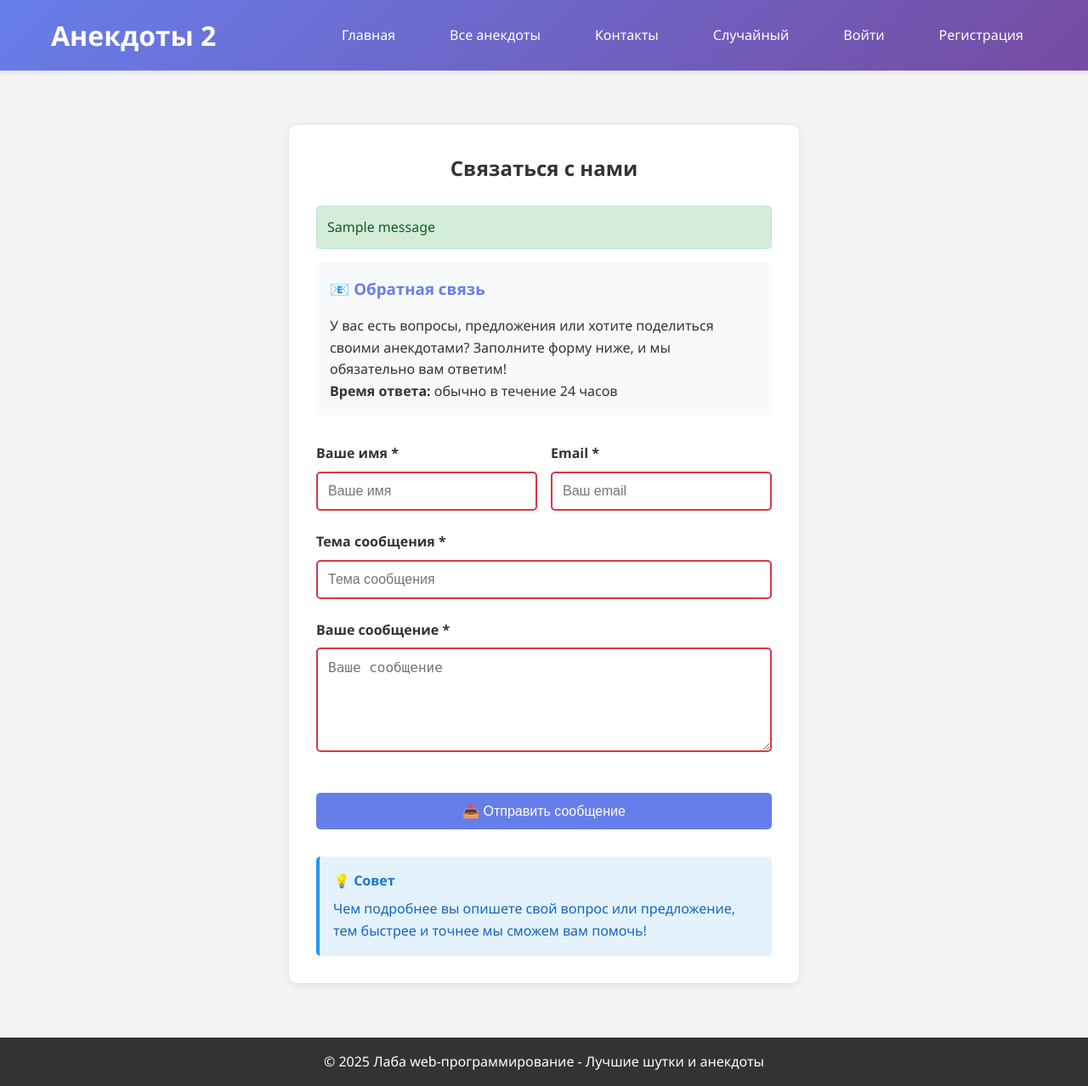
After one commit to Smkin32/WebProgLab, a Django app: page /contact/ in a window 1280 px wide. The commit adds this page. Shown: the whole page at 85% size. Run offline with Django 5.2, Linux system fonts and the light colour scheme; tables that the repository leaves empty hold one stand-in row (values such as "Sample post"); one stand-in notice (Sample message) is shown.

Commit message:
Assistant checkpoint: Add contact form with Telegram bot integration
Assistant generated file changes:
- jokes/models.py: Add ContactMessage model
- jokes/forms.py: Create contact form
- jokes/views.py: Add contact form view and Telegram bot integration, Add Telegram bot and contact view functions
- jokes/urls.py: Add contact URL
- jokes/templates/jokes/base.html: Add contact link to navigation
- jokes/templates/jokes/contact.html: Create contact form template
- jokes/admin.py: Add ContactMessage to admin

---

User prompt:

add contect form using telegram bot api

Replit-Commit-Author: Assistant
Replit-Commit-Session-Id: afba99a2-3271-470d-93d3-2cf0ab9b26bb

```diff
--- /dev/null
+++ b/jokes/forms.py
@@ -0,0 +1,14 @@
+
+from django import forms
+from .models import ContactMessage
+
+class ContactForm(forms.ModelForm):
+    class Meta:
+        model = ContactMessage
+        fields = ['name', 'email', 'subject', 'message']
+        widgets = {
+            'name': forms.TextInput(attrs={'placeholder': 'Ваше имя', 'class': 'form-control'}),
+            'email': forms.EmailInput(attrs={'placeholder': 'Ваш email', 'class': 'form-control'}),
+            'subject': forms.TextInput(attrs={'placeholder': 'Тема сообщения', 'class': 'form-control'}),
+            'message': forms.Textarea(attrs={'placeholder': 'Ваше сообщение', 'rows': 5, 'class': 'form-control'}),
+        }
--- a/jokes/models.py
+++ b/jokes/models.py
@@ -1,6 +1,20 @@
 
 from django.db import models
 from django.utils import timezone
+
+class ContactMessage(models.Model):
+    name = models.CharField(max_length=100)
+    email = models.EmailField()
+    subject = models.CharField(max_length=200)
+    message = models.TextField()
+    created_at = models.DateTimeField(default=timezone.now)
+    is_sent = models.BooleanField(default=False)
+
+    class Meta:
+        ordering = ['-created_at']
+
+    def __str__(self):
+        return f"Message from {self.name}: {self.subject}"
 
 class Joke(models.Model):
     CATEGORY_CHOICES = [
--- a/jokes/templates/jokes/base.html
+++ b/jokes/templates/jokes/base.html
@@ -1,4 +1,3 @@
-
 <!DOCTYPE html>
 <html lang="ru">
 <head>
@@ -216,6 +215,7 @@
                     <ul>
                         <li><a href="{% url 'jokes:home' %}">Главная</a></li>
                         <li><a href="{% url 'jokes:list' %}">Все анекдоты</a></li>
+                        <li><a href="{% url 'jokes:contact' %}">Контакты</a></li>
                         <li><a href="#" onclick="showRandomJoke()" id="random-joke">Случайный</a></li>
                         {% if user.is_authenticated %}
                             <li><a href="{% url 'jokes:logout' %}">Выйти ({{ user.username }})</a></li>
--- /dev/null
+++ b/jokes/templates/jokes/contact.html
@@ -0,0 +1,90 @@
+
+{% extends 'jokes/base.html' %}
+
+{% block title %}Контакты - Анекдоты{% endblock %}
+
+{% block content %}
+<div style="max-width: 600px; margin: 2rem auto; background: white; padding: 2rem; border-radius: 10px; box-shadow: 0 2px 10px rgba(0,0,0,0.1);">
+    <h2 style="text-align: center; margin-bottom: 1.5rem; color: #333;">Связаться с нами</h2>
+
+    {% if messages %}
+        {% for message in messages %}
+            <div style="padding: 0.75rem; margin-bottom: 1rem; border-radius: 5px;
+                        background: {% if message.tags == 'error' %}#f8d7da; color: #721c24; border: 1px solid #f5c6cb;
+                        {% elif message.tags == 'warning' %}#fff3cd; color: #856404; border: 1px solid #ffeaa7;
+                        {% else %}#d4edda; color: #155724; border: 1px solid #c3e6cb;{% endif %}">
+                {{ message }}
+            </div>
+        {% endfor %}
+    {% endif %}
+
+    <div style="margin-bottom: 2rem; padding: 1rem; background: #f8f9fa; border-radius: 5px;">
+        <h3 style="margin-bottom: 1rem; color: #667eea;">📧 Обратная связь</h3>
+        <p>У вас есть вопросы, предложения или хотите поделиться своими анекдотами? Заполните форму ниже, и мы обязательно вам ответим!</p>
+        <p><strong>Время ответа:</strong> обычно в течение 24 часов</p>
+    </div>
+
+    <form method="post" style="display: flex; flex-direction: column; gap: 1.5rem;">
+        {% csrf_token %}
+
+        <div style="display: flex; gap: 1rem;">
+            <div style="flex: 1;">
+                <label for="{{ form.name.id_for_label }}" style="display: block; margin-bottom: 0.5rem; font-weight: bold; color: #333;">
+                    Ваше имя *
+                </label>
+                {{ form.name }}
+            </div>
+            <div style="flex: 1;">
+                <label for="{{ form.email.id_for_label }}" style="display: block; margin-bottom: 0.5rem; font-weight: bold; color: #333;">
+                    Email *
+                </label>
+                {{ form.email }}
+            </div>
+        </div>
+
+        <div>
+            <label for="{{ form.subject.id_for_label }}" style="display: block; margin-bottom: 0.5rem; font-weight: bold; color: #333;">
+                Тема сообщения *
+            </label>
+            {{ form.subject }}
+        </div>
+
+        <div>
+            <label for="{{ form.message.id_for_label }}" style="display: block; margin-bottom: 0.5rem; font-weight: bold; color: #333;">
+                Ваше сообщение *
+            </label>
+            {{ form.message }}
+        </div>
+
+        <button type="submit" class="btn btn-primary" style="padding: 0.75rem; font-size: 1rem; margin-top: 1rem;">
+            📤 Отправить сообщение
+        </button>
+    </form>
+
+    <div style="margin-top: 2rem; padding: 1rem; background: #e3f2fd; border-radius: 5px; border-left: 4px solid #2196f3;">
+        <h4 style="margin-bottom: 0.5rem; color: #1976d2;">💡 Совет</h4>
+        <p style="margin: 0; color: #1565c0;">Чем подробнее вы опишете свой вопрос или предложение, тем быстрее и точнее мы сможем вам помочь!</p>
+    </div>
+</div>
+
+<style>
+    .form-control {
+        width: 100%;
+        padding: 0.75rem;
+        border: 2px solid #ddd;
+        border-radius: 5px;
+        font-size: 1rem;
+        transition: border-color 0.3s;
+    }
+
+    .form-control:focus {
+        outline: none;
+        border-color: #667eea;
+        box-shadow: 0 0 0 3px rgba(102, 126, 234, 0.1);
+    }
+
+    .form-control:invalid {
+        border-color: #dc3545;
+    }
+</style>
+{% endblock %}
--- a/jokes/urls.py
+++ b/jokes/urls.py
@@ -13,4 +13,5 @@ urlpatterns = [
     path('login/', views.user_login, name='login'),
     path('logout/', views.user_logout, name='logout'),
     path('register/', views.user_register, name='register'),
+    path('contact/', views.contact, name='contact'),
 ]
--- a/jokes/views.py
+++ b/jokes/views.py
@@ -7,8 +7,11 @@ from django.contrib.auth import authenticate, login, logout
 from django.contrib.auth.forms import AuthenticationForm, UserCreationForm
 from django.contrib.auth.models import User
 from django.contrib import messages
-from .models import Joke
+from .models import Joke, ContactMessage
+from .forms import ContactForm
 import random
+import requests
+import os
 
 def home(request):
     # Get latest jokes
@@ -133,3 +136,59 @@ def user_register(request):
 
     form = UserCreationForm()
     return render(request, 'jokes/register.html', {'form': form})
+
+def send_telegram_message(message_text):
+    """Send message to Telegram bot"""
+    bot_token = os.environ.get('TELEGRAM_BOT_TOKEN')
+    chat_id = os.environ.get('TELEGRAM_CHAT_ID')
+
+    if not bot_token or not chat_id:
+        return False
+
+    url = f"https://api.telegram.org/bot{bot_token}/sendMessage"
+    data = {
+        'chat_id': chat_id,
+        'text': message_text,
+        'parse_mode': 'HTML'
+    }
+
+    try:
+        response = requests.post(url, data=data)
+        return response.status_code == 200
+    except Exception as e:
+        print(f"Error sending Telegram message: {e}")
+        return False
+
+def contact(request):
+    if request.method == 'POST':
+        form = ContactForm(request.POST)
+        if form.is_valid():
+            contact_message = form.save()
+
+            # Format message for Telegram
+            telegram_message = f"""
+<b>🔔 Новое сообщение с сайта анекдотов</b>
+
+<b>Имя:</b> {contact_message.name}
+<b>Email:</b> {contact_message.email}
+<b>Тема:</b> {contact_message.subject}
+
+<b>Сообщение:</b>
+{contact_message.message}
+
+<b>Дата:</b> {contact_message.created_at.strftime('%d.%m.%Y %H:%M')}
+            """
+
+            # Send to Telegram
+            if send_telegram_message(telegram_message):
+                contact_message.is_sent = True
+                contact_message.save()
+                messages.success(request, 'Ваше сообщение успешно отправлено!')
+            else:
+                messages.warning(request, 'Сообщение сохранено, но не удалось отправить уведомление.')
+
+            return redirect('jokes:contact')
+    else:
+        form = ContactForm()
+
+    return render(request, 'jokes/contact.html', {'form': form})
```
Also changed, not shown: jokes/admin.py (+13 -15 lines).
